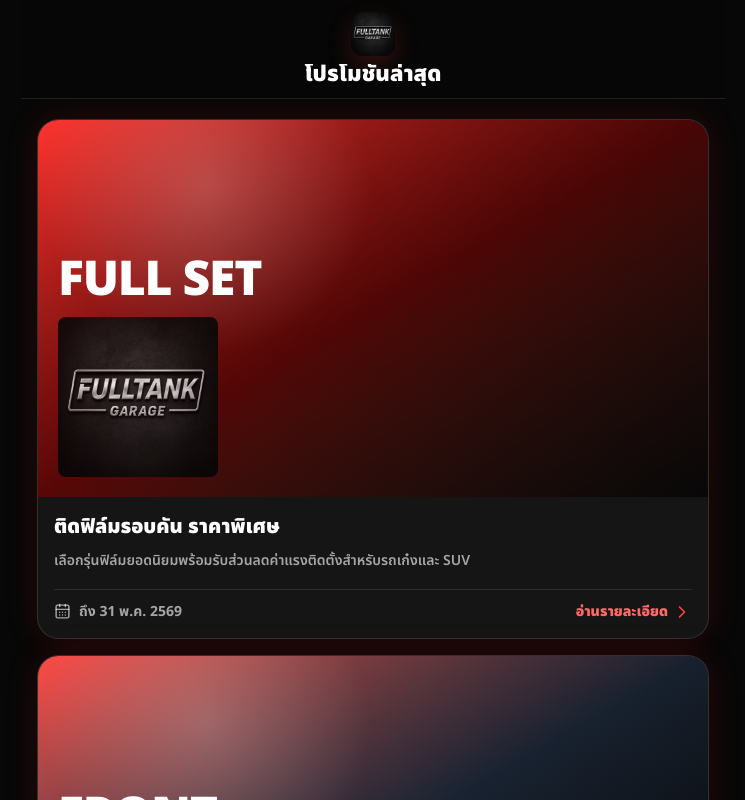
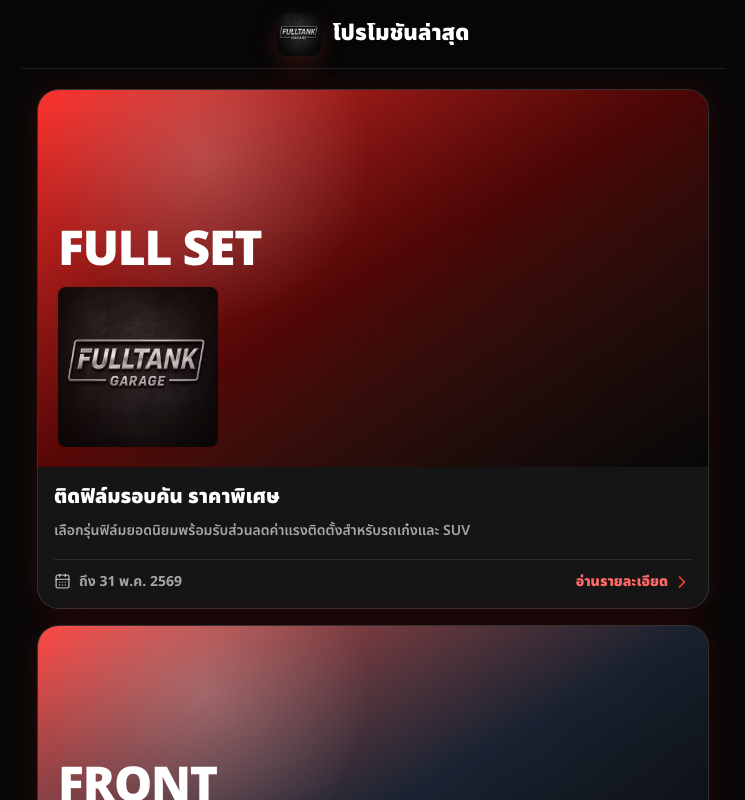
Before and after one commit to fulltank-garage/Fulltankgarage-Promotion, a React (Vite) app: page / in a window 1280 px wide. Shown: the top 800 px of the page, without its empty margins (267-1012 px from the left). Built offline with nearby package versions, Linux system fonts and the light colour scheme; no server answers.

Commit message:
fix: keep promotion navbar title

```diff
--- a/src/App.tsx
+++ b/src/App.tsx
@@ -1,4 +1,4 @@
-import { ArrowLeft, CalendarDays, ChevronRight } from 'lucide-react'
+import { CalendarDays, ChevronLeft, ChevronRight } from 'lucide-react'
 import { useEffect, useState } from 'react'
 import fulltankGarageLogo from './assets/fulltank-garage-logo.jpg'
 import { getJson } from './lib/api'
@@ -90,29 +90,28 @@
     <main className="min-h-dvh bg-[#070707] px-4 pb-5 text-white">
       <div className="mx-auto w-full max-w-2xl">
         <nav className="sticky top-0 z-20 -mx-4 mb-5 border-b border-white/10 bg-[#070707]/94 px-4 py-3 backdrop-blur">
-          <div className="mx-auto grid min-h-11 w-full max-w-2xl grid-cols-[2.75rem_minmax(0,1fr)_2.75rem] items-center gap-3">
+          <div className="relative mx-auto flex min-h-11 w-full max-w-2xl items-center justify-center">
             {selectedPromotion ? (
               <button
                 aria-label="กลับไปหน้าโปรโมชัน"
-                className="grid size-11 place-items-center rounded-xl border border-white/10 bg-white/5 text-white transition active:scale-95"
+                className="absolute left-0 grid size-11 place-items-center rounded-xl border border-white/10 bg-white/5 text-white transition active:scale-95"
                 onClick={() => setSelectedPromotion(null)}
                 type="button"
               >
-                <ArrowLeft size={22} />
+                <ChevronLeft size={28} strokeWidth={2.6} />
               </button>
-            ) : (
-              <div />
-            )}
-            <img
-              alt="FullTank Garage"
-              className="mx-auto h-11 w-11 shrink-0 rounded-xl object-cover shadow-[0_10px_24px_rgba(255,64,59,0.18)]"
-              src={fulltankGarageLogo}
-            />
-            <div />
+            ) : null}
+            <div className="flex min-w-0 items-center justify-center gap-3 px-12">
+              <img
+                alt="FullTank Garage"
+                className="h-11 w-11 shrink-0 rounded-xl object-cover shadow-[0_10px_24px_rgba(255,64,59,0.18)]"
+                src={fulltankGarageLogo}
+              />
+              <h1 className="min-w-0 truncate text-center text-[22px] font-black leading-none text-white">
+                โปรโมชันล่าสุด
+              </h1>
+            </div>
           </div>
-          <h1 className="mx-auto mt-2 max-w-2xl truncate text-center text-[22px] font-black leading-none text-white">
-            {selectedPromotion ? selectedPromotion.title : 'โปรโมชันล่าสุด'}
-          </h1>
         </nav>
 
         {selectedPromotion ? (
```
